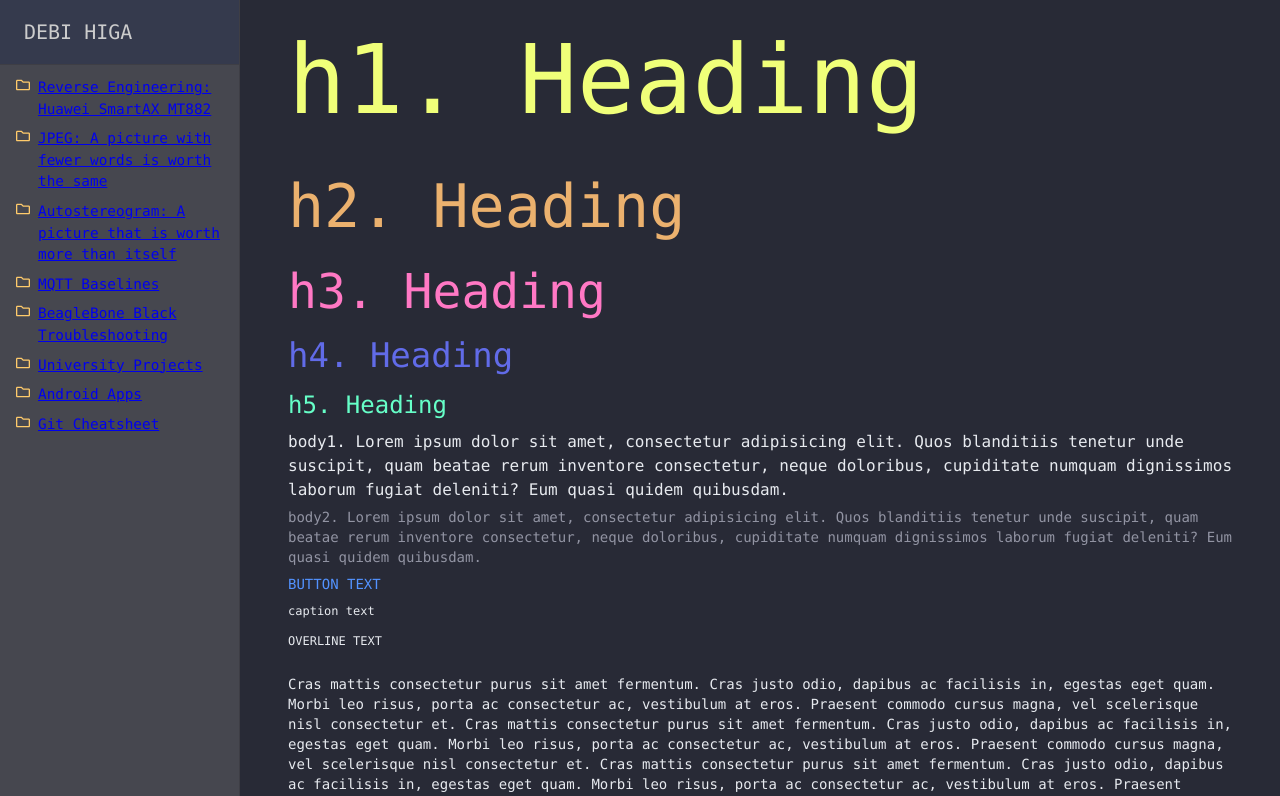
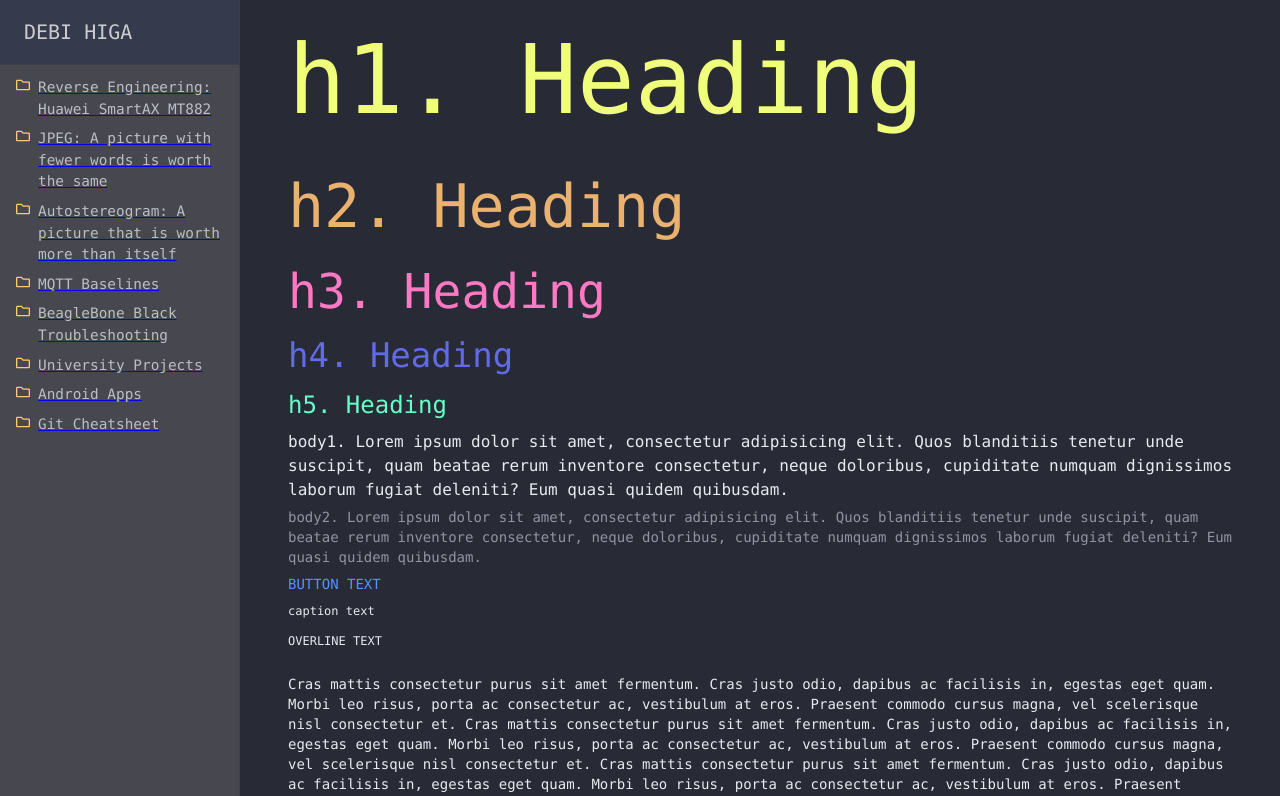
Before and after one commit to debihiga/debihiga.github.io, a React (Create React App) app: page / in a window 1280 px wide. Shown: the top 796 px of the page. Built offline with nearby package versions, Linux system fonts and the light colour scheme.

Commit message:
Added minor style changes to Drawer.

```diff
--- a/src/App.js
+++ b/src/App.js
@@ -14,6 +14,9 @@ function App(props) {
   return (
     <BrowserRouter>
       <Page>
+        {/** https://www.codingame.com/playgrounds/6517/react-router-tutorial
+         * https://www.codementor.io/@packt/using-the-link-and-navlink-components-to-navigate-to-a-route-rieqipp42
+         */}
         <Switch>
           <Route path="/" component={Sample} exact />
           <Route path="/sample" component={Sample} />
--- a/src/components/DrawerResponsive.js
+++ b/src/components/DrawerResponsive.js
@@ -67,7 +67,8 @@ const useStyles = makeStyles((theme) => ({
   },
   listItemText: {
     fontSize: '0.9rem',
-    paddingLeft: 8
+    paddingLeft: 8,
+    color: '#BCBFC8',
   }
 }));
 
@@ -98,7 +99,6 @@ const stylesDrawer = makeStyles((theme) => ({
   drawerPaper: {
     width: drawerWidth, // Adjust drawer width
     backgroundColor: '#46474F',
-    color: '#BCBFC8',
   },
 }));
 
```
